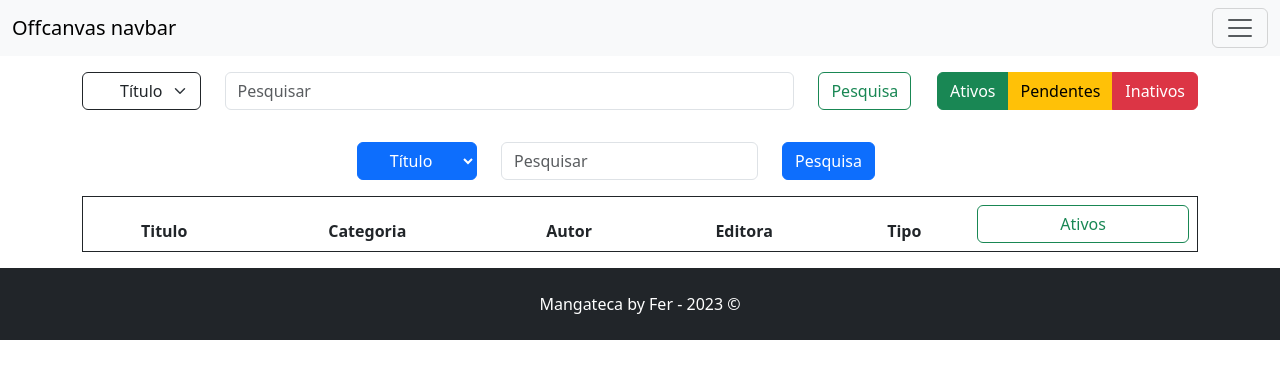
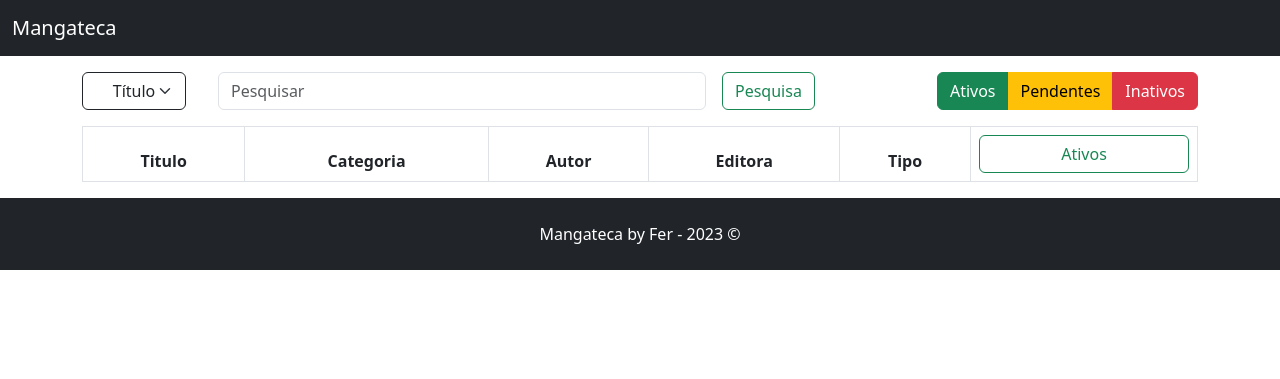
Before and after one commit to Fschezaro/mangateca, a PHP site: page /views/desativados.php in a window 1280 px wide. Shown: the top 379 px of the page. Run offline with PHP 8.4, Linux system fonts and the light colour scheme; data that the repository does not hold is empty.

Commit message:
Ajustes navbar e pagina
dicas do clazao

```diff
--- a/Components/header.php
+++ b/Components/header.php
@@ -1,27 +1,29 @@
-<nav class="navbar bg-body-tertiary">
+<nav class="navbar navbar-dark bg-dark">
   <div class="container-fluid">
-    <a class="navbar-brand" href="#">Offcanvas navbar</a>
-    <button class="navbar-toggler" type="button" data-bs-toggle="offcanvas" data-bs-target="#offcanvasNavbar" aria-controls="offcanvasNavbar" aria-label="Toggle navigation">
+    <a class="navbar-brand" href="../views/home.php">Mangateca</a>
+  </div>
+</nav>
+<!-- <button class="navbar-toggler" type="button" data-bs-toggle="offcanvas" data-bs-target="#offcanvasDarkNavbar" aria-controls="offcanvasDarkNavbar" aria-label="Toggle navigation">
       <span class="navbar-toggler-icon"></span>
     </button>
-    <div class="offcanvas offcanvas-end" tabindex="-1" id="offcanvasNavbar" aria-labelledby="offcanvasNavbarLabel">
+    <div class="offcanvas offcanvas-end text-bg-dark" tabindex="-1" id="offcanvasDarkNavbar" aria-labelledby="offcanvasDarkNavbarLabel">
       <div class="offcanvas-header">
-        <h5 class="offcanvas-title" id="offcanvasNavbarLabel">Offcanvas</h5>
-        <button type="button" class="btn-close" data-bs-dismiss="offcanvas" aria-label="Close"></button>
+        <h5 class="offcanvas-title" id="offcanvasDarkNavbarLabel">Mangateca</h5>
+        <button type="button" class="btn-close btn-close-white" data-bs-dismiss="offcanvas" aria-label="Close"></button>
       </div>
       <div class="offcanvas-body">
         <ul class="navbar-nav justify-content-end flex-grow-1 pe-3">
           <li class="nav-item">
-            <a class="nav-link active" aria-current="page" href="#">Home</a>
+            <a class="nav-link active" aria-current="page" href="../views/home.php">Home</a>
           </li>
           <li class="nav-item">
-            <a class="nav-link" href="#">Link</a>
+            <a class="nav-link active" aria-current="page" href="../views/desativados.php">Link</a>
           </li>
           <li class="nav-item dropdown">
             <a class="nav-link dropdown-toggle" href="#" role="button" data-bs-toggle="dropdown" aria-expanded="false">
               Dropdown
             </a>
-            <ul class="dropdown-menu">
+            <ul class="dropdown-menu dropdown-menu-dark">
               <li><a class="dropdown-item" href="#">Action</a></li>
               <li><a class="dropdown-item" href="#">Another action</a></li>
               <li>
@@ -33,6 +35,4 @@
         </ul>
 
       </div>
-    </div>
-  </div>
-</nav>
+    </div> -->
--- a/views/desativados.php
+++ b/views/desativados.php
@@ -25,10 +25,9 @@ $resultado = $query->fetchAll(PDO::FETCH_ASSOC);
 
 <body>
     <?php include '../components/header.php'; ?>
-    <div class="container d-flex">
-        <div class="flex-fill justify-content-center my-3">
-            <div class="row">
-                <form class="d-flex me-5" action="../views/home.php" method="post">
+    <div class="container d-flex justify-content-between">
+        <div class="col-12 col-md-8 my-3">
+            <form class="row" action="../views/home.php" method="post">
                 <div class="col">
                     <select class="form-select btn btn-outline-dark" name="coluna">
                         <option value="titulo">Título</option>
@@ -38,38 +37,24 @@ $resultado = $query->fetchAll(PDO::FETCH_ASSOC);
                         <option value="tipo">Tipo</option>
                     </select>
                 </div>
-                    <div class="col-md-8 mx-4">
-                        <input class="form-control" type="search" placeholder="Pesquisar" aria-label="Pesquisar" name="pesquisa">
+                <div class="col-8 col-md-8">
+                    <input class="form-control mx-2" type="search" placeholder="Pesquisar" aria-label="Pesquisar" name="pesquisa">
                 </div>
                 <div class="col">
                     <button type="submit" class="btn btn-outline-success">Pesquisa</button>
                 </div>
             </form>
         </div>
-        </div>
         <div class="align-self-center">
-            <div class="btn-group" role="group" aria-label="Basic mixed styles example">
-                <a href="home.php" type="button" class="btn btn-success">Ativos</a>
-                <button href="" type="button" class="btn btn-warning">Pendentes</button>
-                <a href="desativados.php" type="button" class="btn btn-danger">Inativos</a>
+            <div class="btn-group vertical-align-middle" role="group" aria-label="Basic mixed styles example">
+                <a href="home.php" role="button" class="btn btn-success">Ativos</a>
+                <a href="home.php" role="button" class="btn btn-warning">Pendentes</a>
+                <a href="desativados.php" role="button" class="btn btn-danger">Inativos</a>
             </div>
         </div>
     </div>
-    <div class="container d-flex justify-content-center my-3">
-        <form class="d-flex me-5" action="../views/desativados.php" method="post">
-            <select class="btn btn-primary" name="coluna">
-                <option value="titulo">Título</option>
-                <option value="categoria">Categoria</option>
-                <option value="autor">Autor</option>
-                <option value="editora">Editora</option>
-                <option value="tipo">Tipo</option>
-            </select>
-            <input class="form-control mx-4" type="search" placeholder="Pesquisar" aria-label="Pesquisar" name="pesquisa">
-            <button type="submit" class="btn btn-primary"> Pesquisa</button>
-        </form>
-    </div>
     <div class="container ">
-        <table class="table table-striped border border-dark table-hover table-responsive border">
+        <table class="table table-striped table-hover table-bordered table-responsive">
             <thead>
                 <tr>
                     <th class="text-center">Titulo</th>
--- a/views/livros.php
+++ b/views/livros.php
@@ -47,7 +47,7 @@ $resultado = $query->fetchAll(PDO::FETCH_ASSOC);
         </form>
     </div>
     <div class="container">
-        <table class="table table-striped border border-dark table-hover table-responsive border">
+        <table class="table table-striped table-hover table-bordered table-responsive ">
             <thead>
                 <tr>
                     <th class="text-center">Titulo</th>
```
Also changed, not shown: views/home.php (+11 -5 lines), components/header1.php (deleted). Lines whose indentation alone changed are shown as unchanged.
